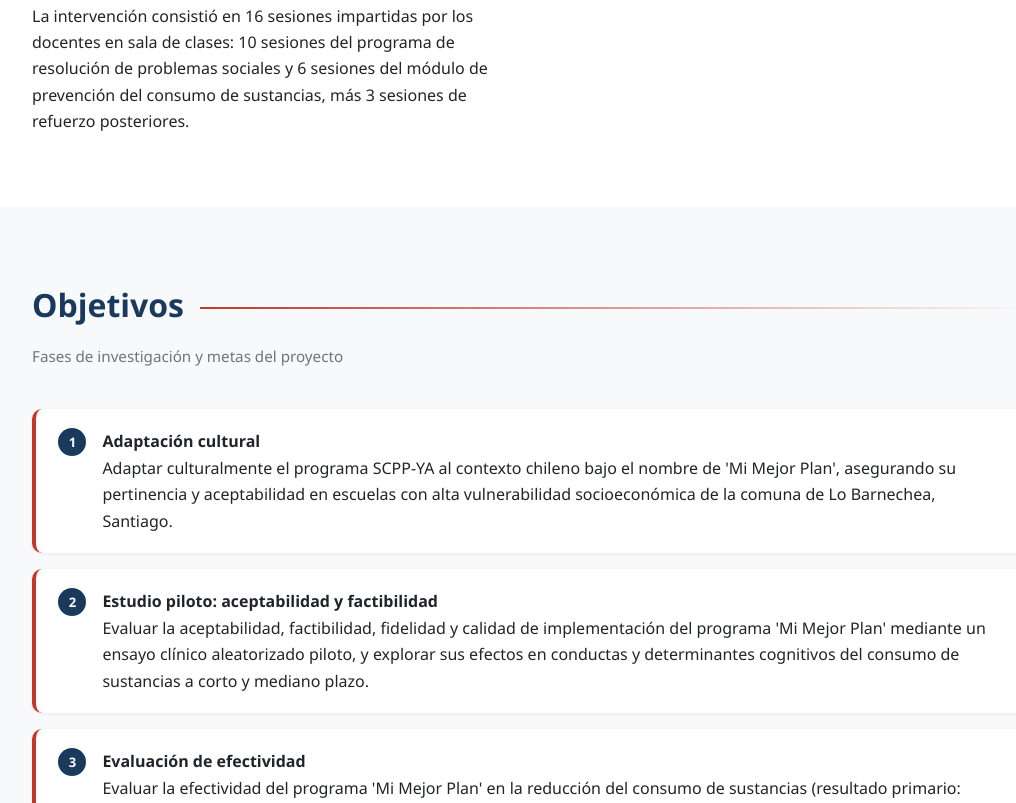
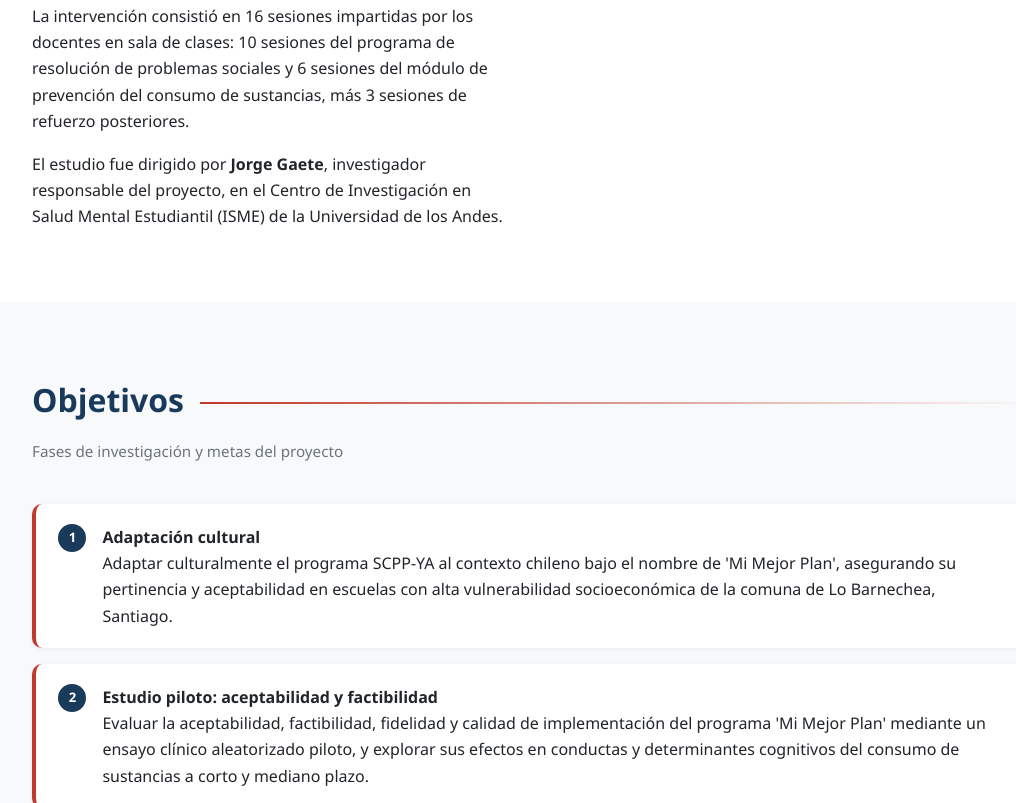
Before and after one commit to jegaete/mi-mejor-plan, a plain HTML site: page index.html in a window 1280 px wide. Shown: the part 1319-2122 px from the top of the page, without its empty margins (108-1124 px from the left). Drawn offline with Linux system fonts and the light colour scheme.

Commit message:
Sobre el proyecto: menciona al investigador responsable

```diff
--- a/index.html
+++ b/index.html
@@ -402,6 +402,7 @@
         <p data-es="La intervención consistió en 16 sesiones impartidas por los docentes en sala de clases: 10 sesiones del programa de resolución de problemas sociales y 6 sesiones del módulo de prevención del consumo de sustancias, más 3 sesiones de refuerzo posteriores." data-en="The intervention consisted of 16 classroom sessions delivered by teachers: 10 sessions of the social problem-solving program and 6 sessions of the substance use prevention module, plus 3 additional booster sessions.">
           La intervención consistió en 16 sesiones impartidas por los docentes en sala de clases: 10 sesiones del programa de resolución de problemas sociales y 6 sesiones del módulo de prevención del consumo de sustancias, más 3 sesiones de refuerzo posteriores.
         </p>
+        <p data-es="El estudio fue dirigido por &lt;strong&gt;Jorge Gaete&lt;/strong&gt;, investigador responsable del proyecto, en el Centro de Investigación en Salud Mental Estudiantil (ISME) de la Universidad de los Andes." data-en="The study was led by &lt;strong&gt;Jorge Gaete&lt;/strong&gt;, principal investigator of the project, at the Research Centre for Student Mental Health (ISME), Universidad de los Andes.">El estudio fue dirigido por <strong>Jorge Gaete</strong>, investigador responsable del proyecto, en el Centro de Investigación en Salud Mental Estudiantil (ISME) de la Universidad de los Andes.</p>
       </div>
       <div>
         <div class="stat-cards">
```
